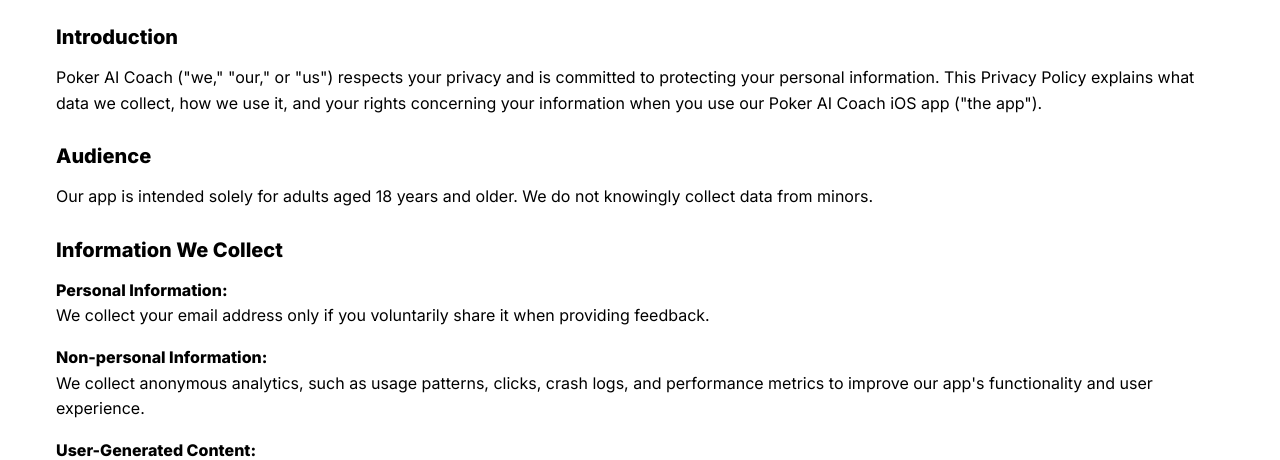
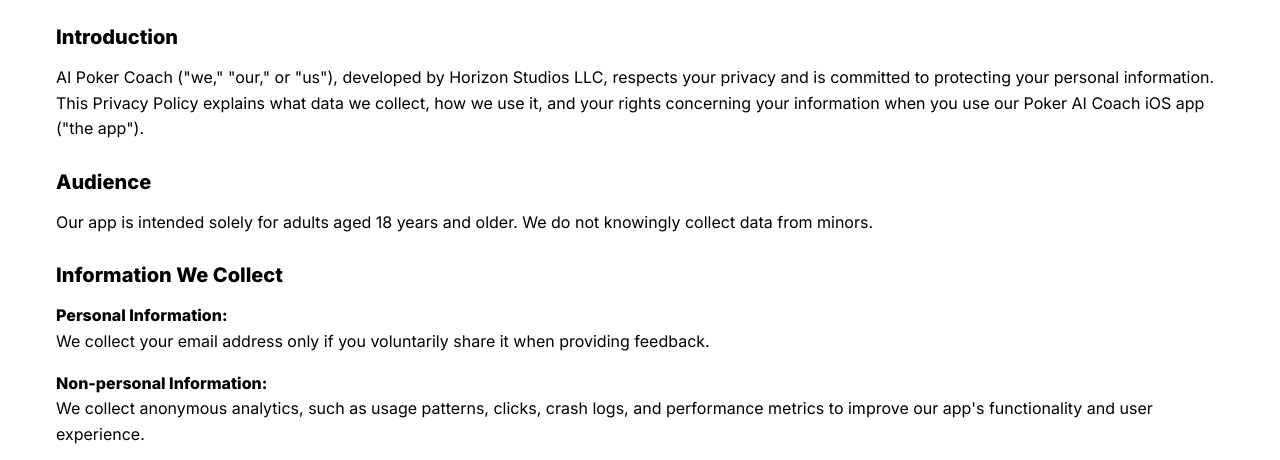
Before and after one commit to orianlevit/ai-poker-coach-landing, a plain HTML site: page privacy.html in a window 1280 px wide. Shown: the part 331-791 px from the top of the page. Drawn offline with Linux system fonts and the light colour scheme.

Commit message:
fixing privacy policy with Horizon

```diff
--- a/privacy.html
+++ b/privacy.html
@@ -88,7 +88,8 @@
             <p><strong>Effective Date:</strong> April 26, 2025</p>
 
             <h3>Introduction</h3>
-            <p>Poker AI Coach ("we," "our," or "us") respects your privacy and is committed to protecting your personal information. This Privacy Policy explains what data we collect, how we use it, and your rights concerning your information when you use our Poker AI Coach iOS app ("the app").</p>
+            <p>AI Poker Coach ("we," "our," or "us"), developed by Horizon Studios LLC, respects your privacy and is committed to protecting your personal information. This Privacy Policy explains what data we collect, how we use it, and your rights concerning your information when you use our Poker AI Coach iOS app ("the app").
+            </p>
 
             <h3>Audience</h3>
             <p>Our app is intended solely for adults aged 18 years and older. We do not knowingly collect data from minors.</p>
```
Also changed, not shown: 1 other file.
